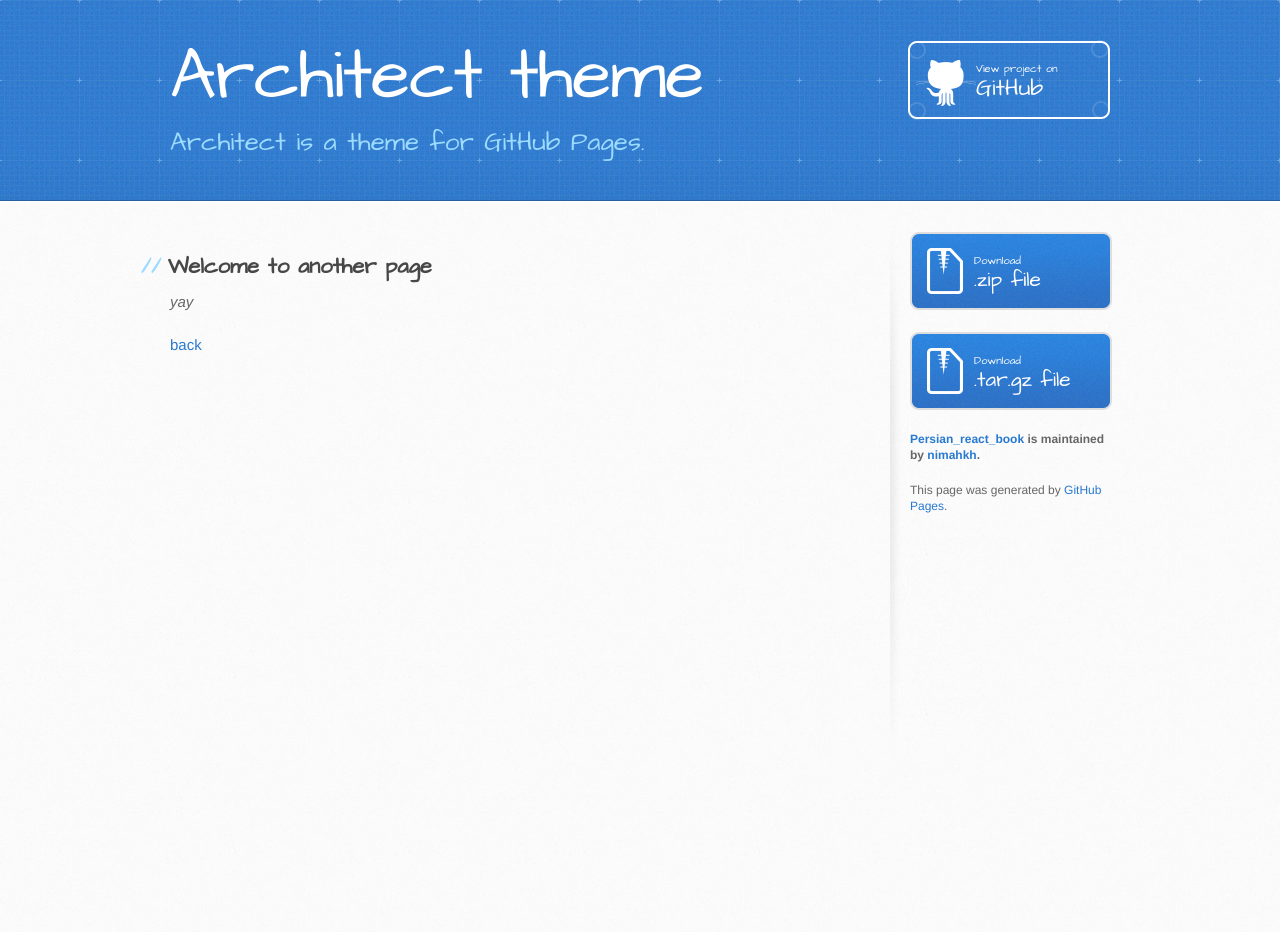
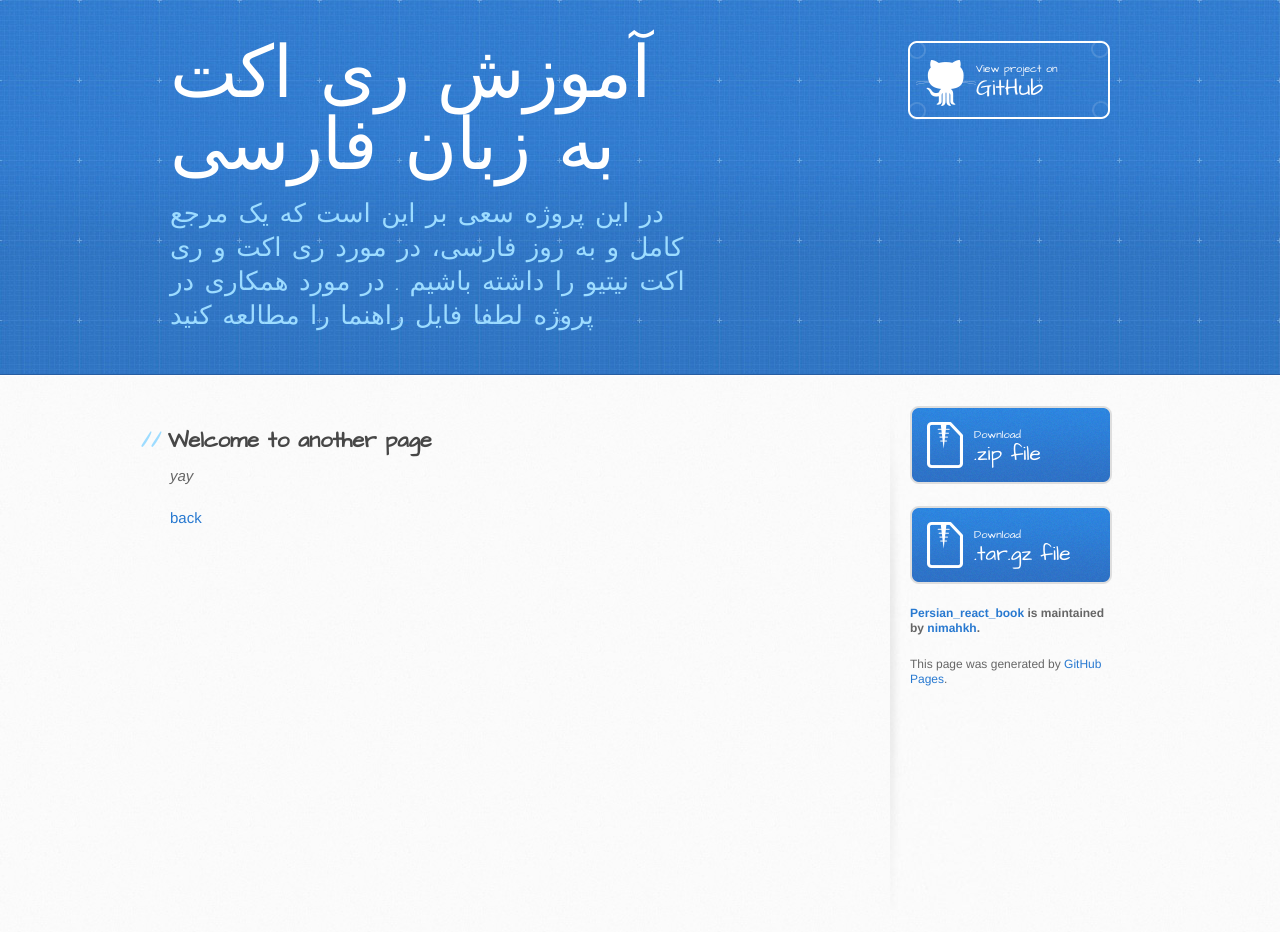
Before and after one commit to nimahkh/Persian_react_book, a Jekyll site: the page built from another-page.md, in a window 1280 px wide. Built offline with Jekyll 4.4.1, drawn with Linux system fonts in a browser that asks for light colours; our own code applies the rules of GitHub Pages for plain Markdown files; before the commit the page ends 900 px from its top, so only the background shows below that.

Commit message:
Update _config.yml

```diff
--- a/_config.yml
+++ b/_config.yml
@@ -1,5 +1,5 @@
-title: Architect theme
-description: Architect is a theme for GitHub Pages.
+title: آموزش ری اکت به زبان فارسی
+description:  در این پروژه سعی بر این است که یک مرجع کامل و به روز فارسی،  در مورد ری اکت و ری اکت نیتیو را داشته باشیم . در مورد همکاری در پروژه لطفا فایل راهنما را مطالعه کنید
 show_downloads: true
 google_analytics:
 theme: jekyll-theme-architect
```
